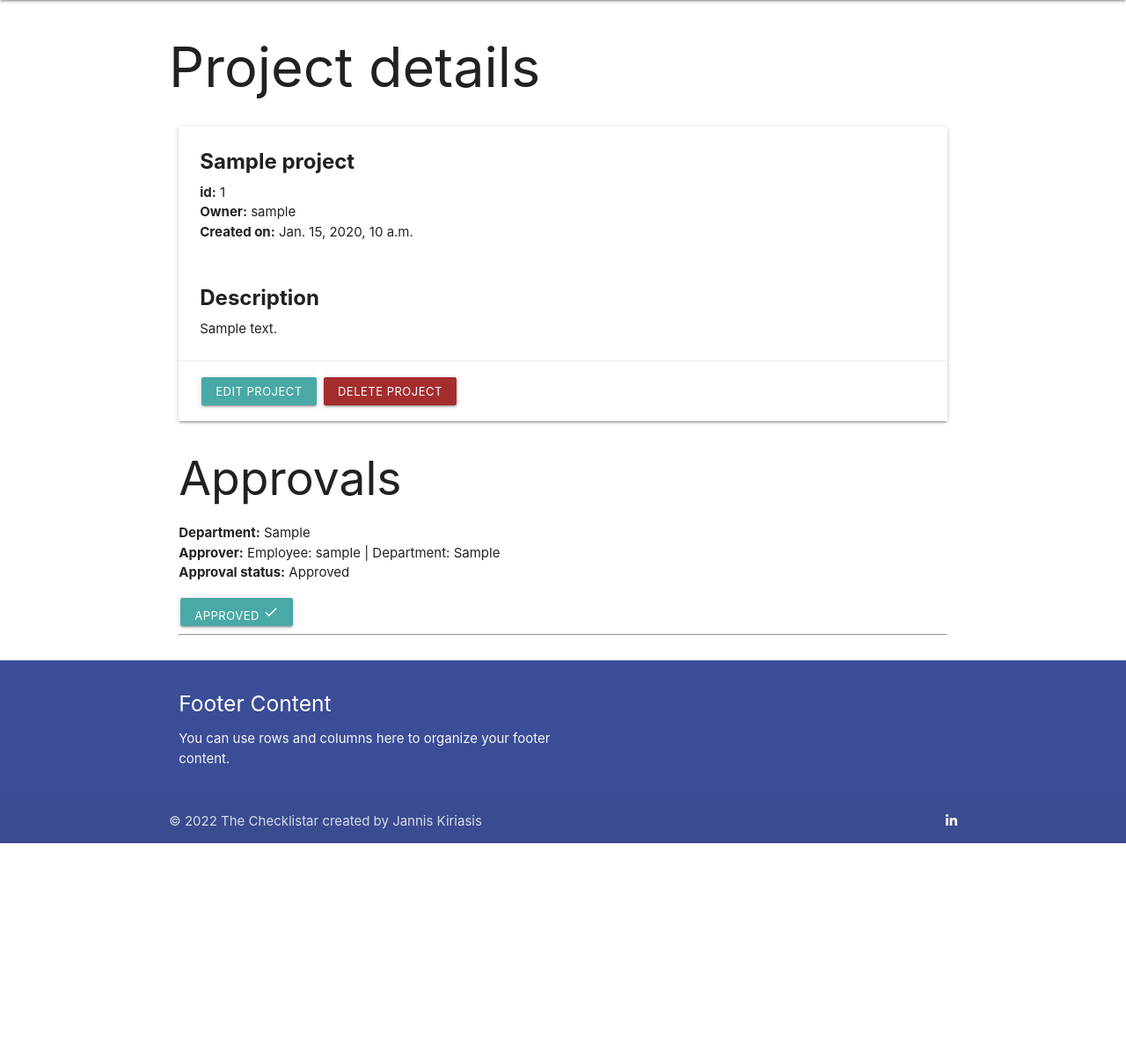
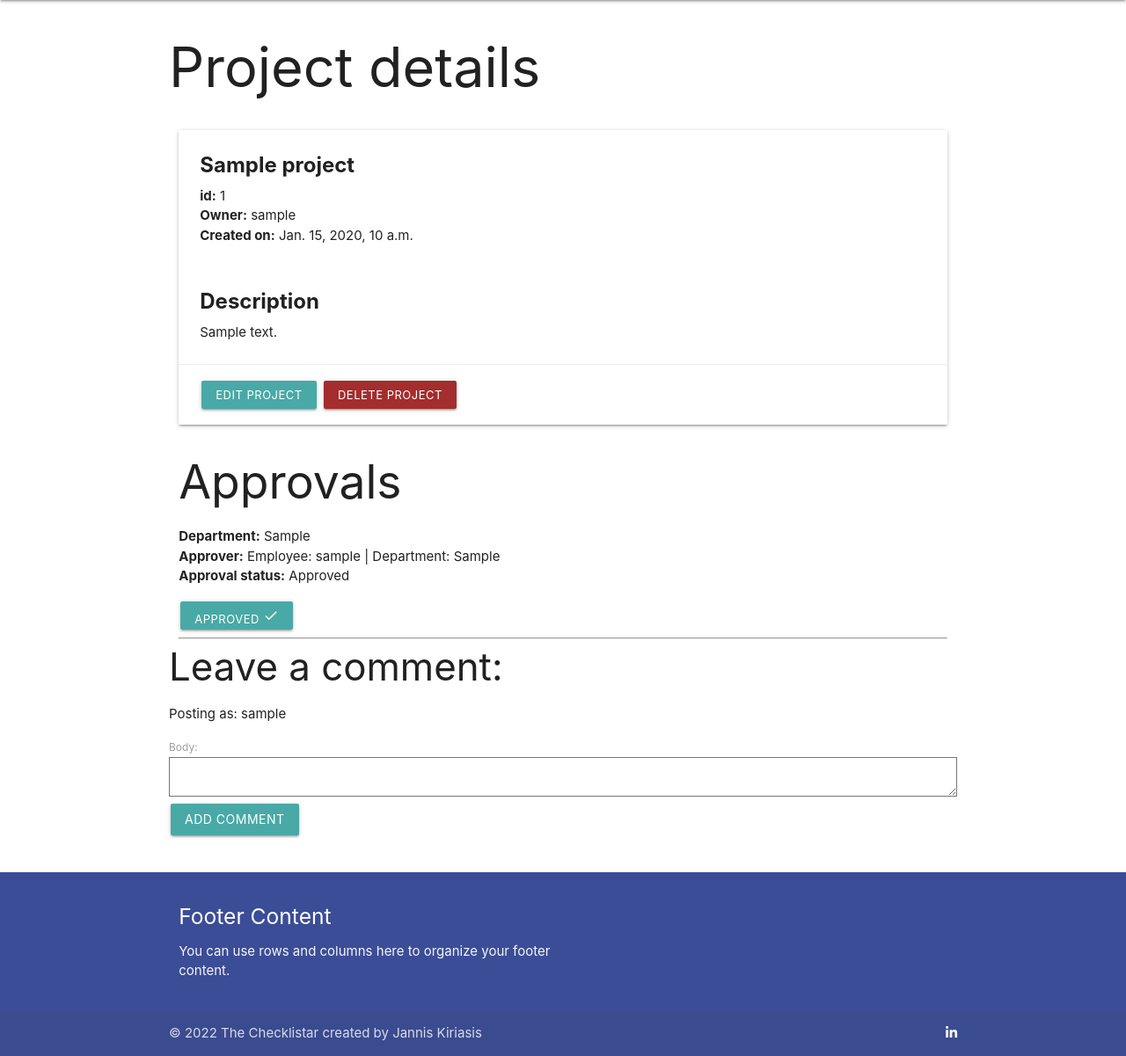
Before and after one commit to jannis-kiriasis/the-checklistar, a Django app: a page that uses templates/project-details.html in a window 1280 px wide. Shown: the part 64-1265 px from the top of the page at 88% size. Before the commit the page ends 1023 px from the top, so only its background shows below. Run offline with Django 3.2, Linux system fonts and the light colour scheme; a user stored in the database is signed in; tables that the repository leaves empty hold one stand-in row (values such as "Sample post"); some libraries are stand-ins or nearby versions; some web fonts are replaced.

Commit message:
Create view model and template to add a comment

```diff
--- a/checklistar/settings.py
+++ b/checklistar/settings.py
@@ -57,6 +57,7 @@ SITE_ID = 1
 
 LOGIN_REDIRECT_URL = '/'
 LOGOUT_REDIRECT_URL = '/'
+
 
 MIDDLEWARE = [
     'django.middleware.security.SecurityMiddleware',
--- a/project_management/forms.py
+++ b/project_management/forms.py
@@ -1,4 +1,4 @@
-from .models import Project, ProjectApproval, User, UserProfile
+from .models import Project, ProjectApproval, User, UserProfile, Comment
 from django import forms
 
 
@@ -14,3 +14,10 @@ class ApproverForm(forms.ModelForm):
     class Meta:
         model = ProjectApproval
         fields = ['approver', 'approver_department', 'approval_due_by']
+
+
+class CommentForm(forms.ModelForm):
+
+    class Meta:
+        model = Comment
+        fields = ('body',)
--- a/project_management/models.py
+++ b/project_management/models.py
@@ -66,3 +66,23 @@ class ProjectApproval(models.Model):
 
     def __str__(self):
         return f"Project: {self.project} | Approver: {self.approver} | Department: {self.approver_department}"
+
+
+# Comments model
+
+
+class Comment(models.Model):
+    project = models.ForeignKey(
+        Project, on_delete=models.CASCADE,
+        related_name="comments"
+        )
+    name = models.CharField(max_length=80)
+    email = models.EmailField()
+    body = models.TextField()
+    created_on = models.DateTimeField(auto_now_add=True)
+
+    class Meta:
+        ordering = ["created_on"]
+
+    def __str__(self):
+        return f"Comment {self.body} by {self.name}"
--- a/project_management/views.py
+++ b/project_management/views.py
@@ -1,7 +1,7 @@
 from django.shortcuts import render, get_object_or_404, redirect
 from django.views import generic, View
 from .models import Project, ProjectApproval, UserProfile, User
-from .forms import ProjectForm, ApproverForm
+from .forms import ProjectForm, ApproverForm, CommentForm
 
 
 # ProjectList view for dashboard.html. Shows all the projects with related
@@ -37,6 +37,7 @@ class ProjectDetails(View):
         queryset = Project.objects
         project = get_object_or_404(queryset, slug=slug)
         approvals = project.approvals.all()
+        comments = project.comments.order_by("created_on")
 
         return render(
             request,
@@ -44,6 +45,8 @@ class ProjectDetails(View):
             {
                 "project": project,
                 "approvals": approvals,
+                "comment_form": CommentForm(),
+                "comments": comments
             }
             )
 
--- a/templates/project-details.html
+++ b/templates/project-details.html
@@ -46,8 +46,20 @@
           </div><hr>
           {% endfor %}
       </div>
+      <div class="row">
+        <!-- Comments -->
+        {% if user.is_authenticated %}
+        <h3>Leave a comment:</h3>
+        <p> Posting as: {{ user.username }}</p>
+        <form method="post">
+          {{ comment_form }}
+          {% csrf_token %}
+          <button type="submit" class="btn">Add comment</button>
+        </form>
+        {% endif %}
+      </div>
     </div>
   </div>
   </div>
 
-{%endblock%}
+{% endblock %}
```
Also changed, not shown: project_management/migrations/0013_comment.py (added).
